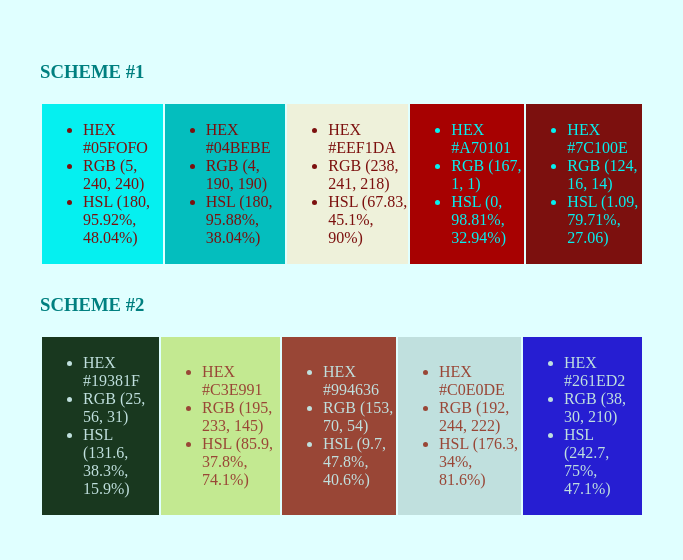
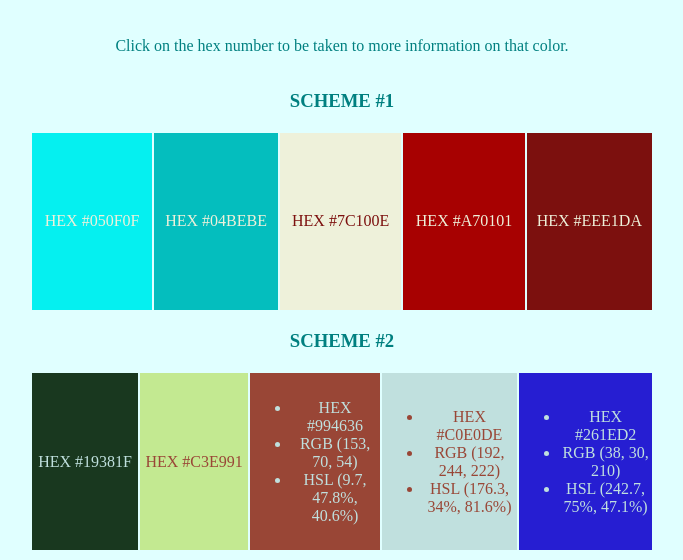
Before and after one commit to Elonwea/Style-N-Design, a plain HTML site: page colors/colors.html in a window 1280 px wide. Shown: the part 330-890 px from the top of the page, without its empty margins (298-981 px from the left). Before the commit the page ends 860 px from the top, so only its background shows below. Drawn offline with Linux system fonts and the light colour scheme.

Commit message:
chaged red scheme; added blue scheme

```diff
--- a/colors/colors.css
+++ b/colors/colors.css
@@ -23,13 +23,15 @@ h2 {
     text-align: center;
 }
 
+p{
+    text-align: center;
+}
 /*Red  color scheme*/
 .scheme {
-    list-style: none;
-    text-align: left;
-    margin: 0;
-    padding: 5px 10px 5px 10px;
-    text-transform: uppercase;
+   text-transform: uppercase;
+   text-align: center;
+   align-content: center;
+
 }
 
 #red-scheme {
@@ -39,49 +41,130 @@ h2 {
 #red1 {
     background-color: #05f0f0;
     color: #7c100e;
-}
+    width: 175px;
+    height: 175px;
+    }
+
+    #red1 a{
+        color: #eef1da;
+        text-decoration: none;
+        vertical-align: bottom;
+    }
 
 #red2 {
     background-color: #04bebe;
     color: #7c100e;
+    width: 175px;
+    height: 175px;
+}
+
+
+#red2 a{
+    color: #eef1da;
+    text-decoration: none;
+    vertical-align: bottom;
 }
 
 #red3 {
     background-color: #EEF1Da;
     color: #7c100e;
+    width: 175px;
+    height: 175px;
+}
+
+#red3 a{
+    color: #7c100e;
+    text-decoration: none;
+    vertical-align: bottom;
 }
 
 #red4 {
     background-color: #a70101;
     color: #05f0f0;
+    width: 175px;
+    height: 175px;
+}
+
+#red4 a{
+    color: #EEF1Da;
+    text-decoration: none;
+    vertical-align: bottom;
 }
 
 #red5 {
     background-color: #7c100e;
     color: #05f0f0;
+    width: 175px;
+    height: 175px;
+}
+
+#red5 a{
+    color: #EEF1Da;
+    text-decoration: none;
+    vertical-align: bottom;
 }
 
 #blue1{
     background-color: #19381f;
     color: #c0e0de;
+    width: 175px;
+    height: 175px;
+}
+
+#blue1 a{
+    color: #c0e0de;
+    text-decoration: none;
+    vertical-align: bottom;
 }
 
 #blue2{
     background-color: #c3e991;
     color: #994636;
+    width: 175px;
+    height: 175px;
+}
+
+#blue2 a{
+    color: #c0e0de;
+    text-decoration: none;
+    vertical-align: bottom;
 }
 
 #blue3 {
     background-color: #994636;
     color: #c0e0de;
+    width: 175px;
+    height: 175px;
+}
+
+#blue3 a{
+    color: #c0e0de;
+    text-decoration: none;
+    vertical-align: bottom;
 }
 
 #blue4{
     background-color: #c0e0de;
     color: #994636;
+    width: 175px;
+    height: 175px;
+}
+
+#blue4 a{
+    color: #261ed2;
+    text-decoration: none;
+    vertical-align: bottom;
 }
 
 #blue5{
     background-color: #261ed2;
     color: #c0e0de;
+    width: 175px;
+    height: 175px;
 }
+
+#blue5 a{
+    color: #c0e0de;
+    text-decoration: none;
+    vertical-align: bottom;
+}
--- a/colors/colors.html
+++ b/colors/colors.html
@@ -26,6 +26,7 @@
     </nav>
 
     <h2>Color Scheme Ideas</h2>
+    <p>Click on the hex number to be taken to more information on that color.</p>
 
     <!--color scheme 1-->
     <div class="scheme">
@@ -33,39 +34,19 @@
         <table>
             <tr>
                 <td id="red1">
-                    <ul class="red-scheme">
-                        <li>hex #05fofo</li>
-                        <li>rgb (5, 240, 240)</li>
-                        <li>hsl (180, 95.92%, 48.04%)</li>
-                    </ul>
+                    <a href="https://www.colorhexa.com/05f0f0">hex #050f0f</a>
                 </td>
                 <td id="red2">
-                    <ul class="red-scheme">
-                        <li>hex #04bebe</li>
-                        <li>rgb (4, 190, 190)</li>
-                        <li>hsl (180, 95.88%, 38.04%)</li>
-                    </ul>
+                    <a href="https://www.colorhexa.com/04bebe">hex #04bebe</a>
                 </td>
                 <td id="red3">
-                    <ul class="red-scheme">
-                        <li>Hex #eef1da</li>
-                        <li>rgb (238, 241, 218)</li>
-                        <li>hsl (67.83, 45.1%, 90%)</li>
-                    </ul>
+                    <a href="https://www.colorhexa.com/7c100e">hex #7c100e</a>
                 </td>
                 <td id=red4>
-                    <ul class="red-scheme">
-                        <li> hex #a70101</li>
-                        <li>rgb (167, 1, 1)</li>
-                        <li>hsl (0, 98.81%, 32.94%)</li>
-                    </ul>
+                    <a href="https://www.colorhexa.com/a70101">hex #a70101</a>
                 </td>
                 <td id="red5">
-                    <ul class="red-scheme">
-                        <li>hex #7c100e</li>
-                        <li>rgb (124, 16, 14)</li>
-                        <li>hsl (1.09, 79.71%, 27.06)</li>
-                    </ul>
+                    <a href="https://www.colorhexa.com/eee1da">hex #eee1da</a>
                 </td>
             </tr>
         </table>
@@ -77,18 +58,10 @@
         <table>
             <tr>
                 <td id="blue1">
-                    <ul class="blue-scheme">
-                        <li>hex #19381f</li>
-                        <li>rgb (25, 56, 31)</li>
-                        <li>hsl (131.6, 38.3%, 15.9%)</li>
-                    </ul>
+                    <a href="https://www.colorhexa.com/19381f">Hex #19381f</a>
                 </td>
                 <td id="blue2">
-                    <ul class="blue-scheme">
-                        <li>hex #c3e991</li>
-                        <li>rgb (195, 233, 145)</li>
-                        <li>hsl (85.9, 37.8%, 74.1%)</li>
-                    </ul>
+                    <p>hex #c3e991</p>
                 </td>
                 <td id="blue3">
                     <ul class="blue-scheme">
```
